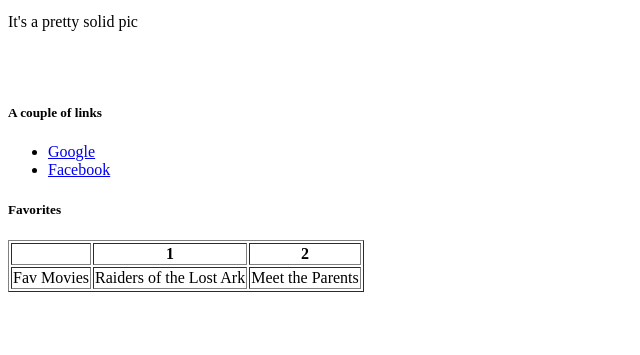
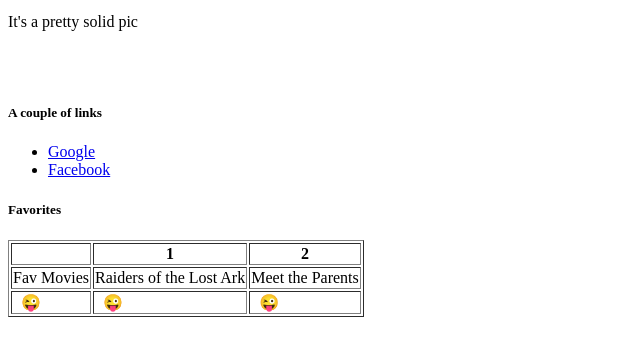
Before and after one commit to griffinpeifer/griffinpeifer.github.io, a plain HTML site: page index.html in a window 1280 px wide. Shown: the part 353-708 px from the top of the page, without its empty margins (0-640 px from the left). Drawn offline with Linux system fonts and the light colour scheme.

Commit message:
updated web page with emojis

```diff
--- a/index.html
+++ b/index.html
@@ -44,6 +44,12 @@
         <td>Meet the Parents</td>
       </tr>
 
+      <tr>
+          <td>&nbsp; &#128540;</td>
+          <td>&nbsp; &#128540;</td>
+          <td>&nbsp; &#128540;</td>
+        </tr>
+
     </table>
 
   </section>
```
